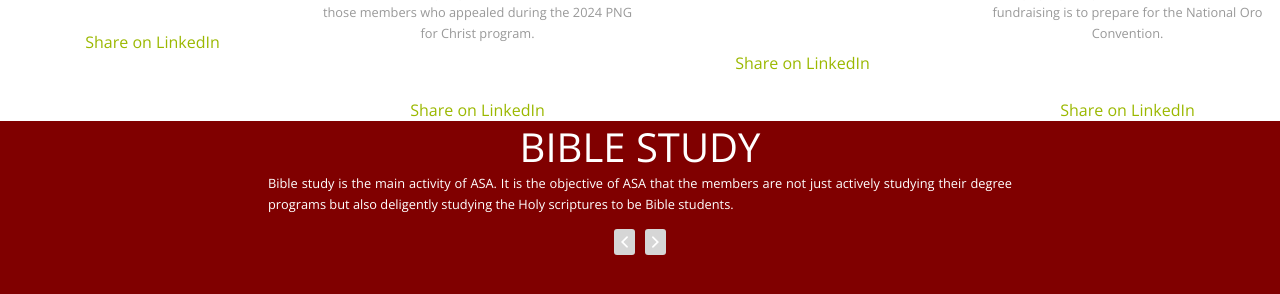
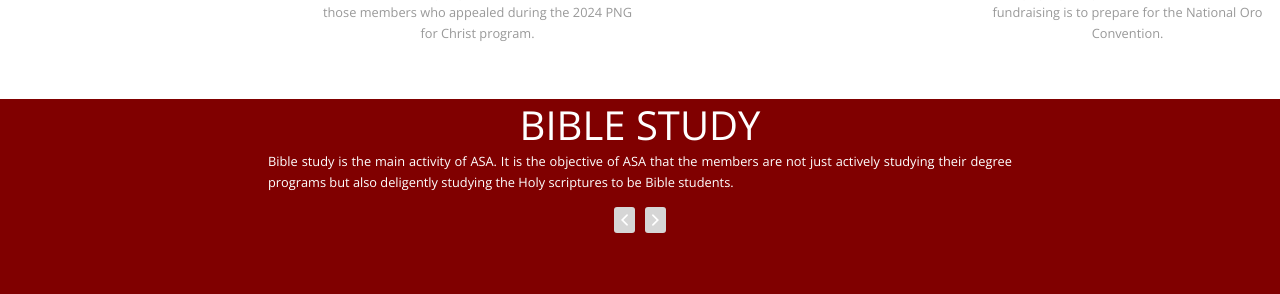
Before and after one commit to unitechasa/uot.asa, a plain HTML site: page index.html in a window 1280 px wide. Shown: the part 2244-2538 px from the top of the page. Drawn offline with nearby package versions, Linux system fonts and the light colour scheme.

Commit message:
Update index.html

```diff
--- a/index.html
+++ b/index.html
@@ -106,25 +106,8 @@
             </div>
          </div>
 
-         <!--
-         <!-- SECOND BLOCK
-         <div id="second-block">
-            <div class="line">
-               <div class="margin-bottom">
-                  <div class="margin">
-                     <article class="s-12 l-8 center">
-                        <h1>Discipleship Programs</h1>
-                        <p class="margin-bottom">"Go ye therefore, and teach all nations, baptizing them in the name of the Father, and of the Son, and of the Holy Ghost: Teaching them to observe all things whatsoever I have commanded you: and, lo, I am with you alway, [even] unto the end of the world. Amen."
-—Matthew 28:19,20
-                        </p>
-                        <a class="button rounded-btn submit-btn s-12 l-4 center" href="product.html">Read more</a>
-                     </article>
-                  </div>
-               </div>
-            </div>
-         </div>
-         -->
-         <!-- GALLERY -->
+
+         <!-- Second Block -->
          <div id="second-block">
          <div class="margin-bottom">
             <div class="line">
@@ -137,39 +120,32 @@
             </div>
             </div>
          </div>
+
+         <!-- Second Block -->
                <div id="third-block">
                <div class="margin">
                   <div class="s-12 m-6 l-3">
                      <img src="img/asa.jpg" alt="alternative text">
                      <p class="subtitile"><strong>Unitech ASA at Oro National Convention 2025.</strong></p>
-                     <a href="https://www.linkedin.com/sharing/share-offsite/?url=https://lnkd.in/gcFFHiJG" target="_blank" class="linkedin-share-button">
-    Share on LinkedIn
-</a>
+
                   </div>
                   <div class="s-12 m-6 l-3">
                      <img src="img/pasa.jpg" alt="alternative text">
                      <p class="subtitile">Students witnessing baptism for the second batch of those members who appealed during the 2024 PNG for Christ program.
                      </p>
-                     <a href="https://www.linkedin.com/sharing/share-offsite/?url=https://lnkd.in/gSwkc359" target="_blank" class="linkedin-share-button">
-    Share on LinkedIn
-                     </a>
 
             </div>
                   <div class="s-12 m-6 l-3">
                      <img src="img/girls.jpg" alt="alternative text">
                      <p class="subtitile">ASA girls preparing for Sabbath School at the Oro National Convention.
                      </p>
-                     <a href="https://www.linkedin.com/sharing/share-offsite/?url=https://lnkd.in/gcFFHiJG" target="_blank" class="linkedin-share-button">
-    Share on LinkedIn
-</a>
+
                   </div>
                   <div class="s-12 m-6 l-3">
                      <img src="img/carwash.jpg" alt="alternative text">
                      <p class="subtitile">ASA boys preparing for car wash fundraising. The fundraising is to prepare for the National Oro Convention.
                      </p>
-                     <a href="https://www.linkedin.com/sharing/share-offsite/?url=https://lnkd.in/gcFFHiJG" target="_blank" class="linkedin-share-button">
-    Share on LinkedIn
-</a>
+
                   </div>
                </div>
             </div>
```
